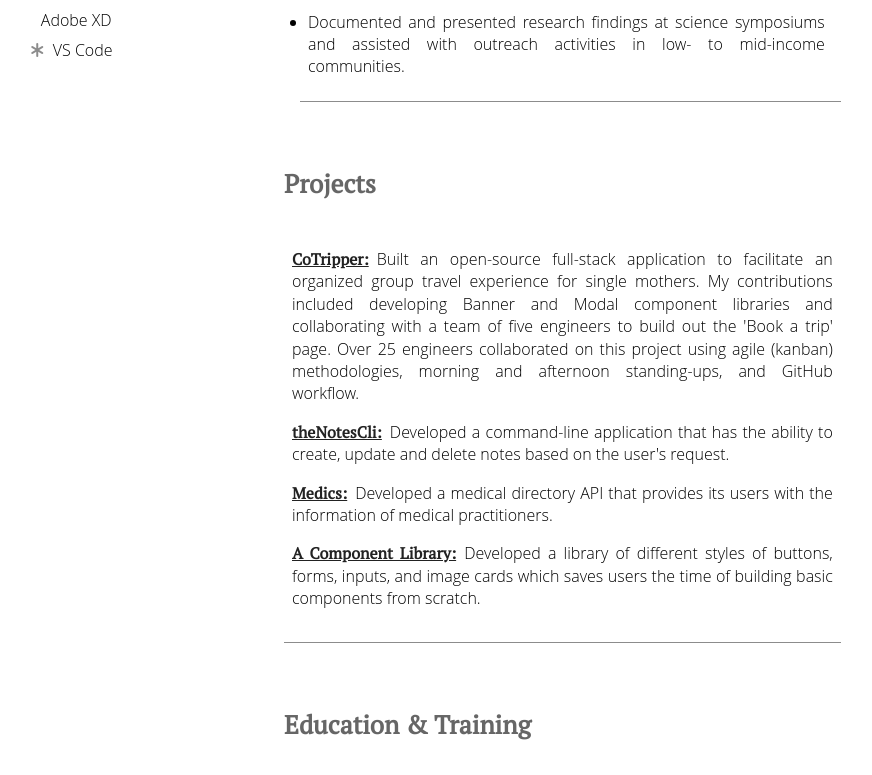
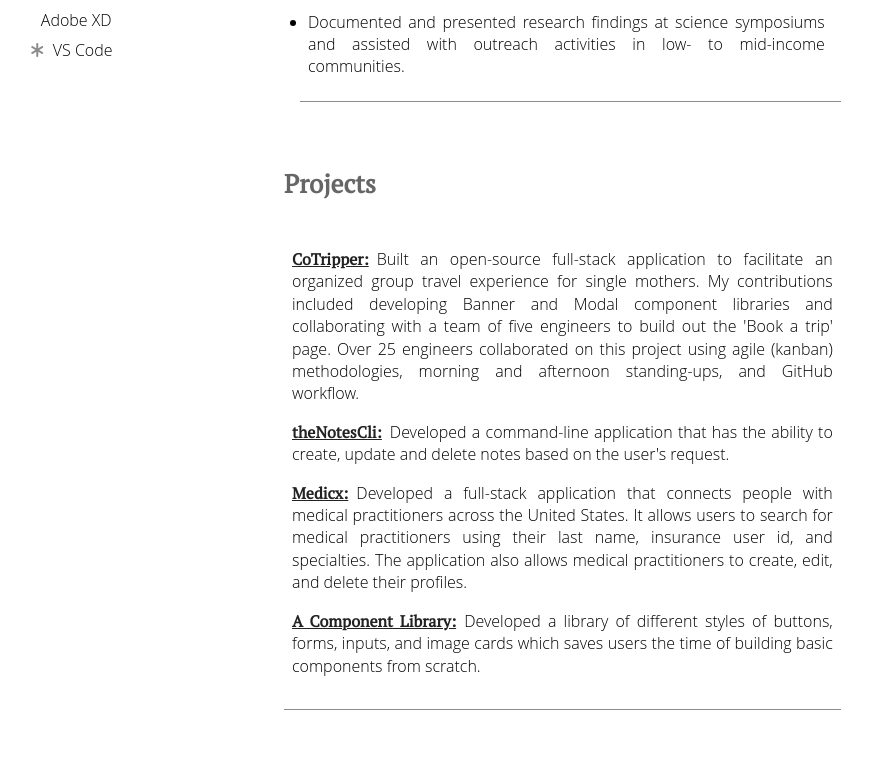
Before and after one commit to cenwachukwu/portfolio, a React (Create React App) app: page /Resume in a window 1280 px wide. Shown: the part 1513-2288 px from the top of the page, without its empty margins (180-1052 px from the left). Built offline with nearby package versions, Linux system fonts and the light colour scheme; some icons are missing; a web font is replaced by a local one.

Commit message:
updated contact page

```diff
--- a/src/Applications/ProjectData.js
+++ b/src/Applications/ProjectData.js
@@ -9,8 +9,8 @@ export default [
     deployed: false,
   },
   {
-    name: "Medixs",
-    description: "A full-stack application that connects people with medical practioners across the United States. It allows users search for medical practioners using their last name, insurance uid, and specialities. The application also allows medical practioners create, edit, and delete their profiles.",
+    name: "Medicx",
+    description: "Developed a  full-stack application that connects people with medical practitioners across the United States. It allows users to search for medical practitioners using their last name, insurance user id, and specialties. The application also allows medical practitioners to create, edit, and delete their profiles.",
     technologies: "React.JS, CSS, Reach Routers, Express.JS, MongoDB, Node.js",
     github: "https://github.com/cenwachukwu/Medics",
     Stack: "MERN",
@@ -36,7 +36,7 @@ export default [
     deployed: "https://chick-flix.netlify.com/",
   },
   {
-    name: "Medixs API",
+    name: "Medicx API",
     description: "Developed a medical directory API that provides its users with the information of medical practitioners.",
     technologies: "Express.JS, Heroku, MongoDB, Mongoose ORM, Node.JS,",
     github: "https://github.com/cenwachukwu/a-food-and-drug-api",
--- a/src/Resume/Resume.js
+++ b/src/Resume/Resume.js
@@ -23,7 +23,7 @@ function Resume() {
                   <li className="resumeList caps"><i class="fab fa-css3 blackIconn"></i>css</li>
                     <li className="resumeList"><i class="fas fa-code blackIconn"></i>Javscript</li>
                     <li className="resumeList"><i class="fab fa-python blackIconn"></i>Python</li>
-                    <li className="resumeList"><i className="fa fa-code blackIconn"></i>Node.JS</li>
+
                   </ul>
                 </div>
               </div>
@@ -46,6 +46,7 @@ function Resume() {
                 </div>
                 <div>
                   <ul className="resumeListParent">
+                    <li className="resumeList"><i className="fa fa-code blackIconn"></i>Node.JS</li>
                     <li className="resumeList"><i class="fas fa-code blackIconn"></i>Django</li>
                     <li className="resumeList"><i class="fa fa-object-ungroup blackIconn"></i>React JS</li>
                     <li className="resumeList"><i class="fa fa-server blackIconn"></i>Express JS</li>
@@ -171,8 +172,8 @@ function Resume() {
                   <a href="https://github.com/cenwachukwu/pythonCLIProject" target="_blank" rel="noopener noreferrer" className="resumeAtag">theNotesCli:</a>
                   Developed a command-line application that has the ability to create, update and delete notes based on the user's request.                  </p>
                 <p className="resumeProjects">
-                  <a href="https://med-directory-cen.herokuapp.com/directory" target="_blank" rel="noopener noreferrer" className="resumeAtag">Medics:</a>
-                  Developed a medical directory API that provides its users with the information of medical practitioners.                  </p>
+                  <a href="https://medicx.netlify.com/" target="_blank" rel="noopener noreferrer" className="resumeAtag">Medicx:</a>
+                  Developed a  full-stack application that connects people with medical practitioners across the United States. It allows users to search for medical practitioners using their last name, insurance user id, and specialties. The application also allows medical practitioners to create, edit, and delete their profiles.</p>
                 <p className="resumeProjects">
                   <a href="https://gifted-hamilton-0abe26.netlify.com" target="_blank" rel="noopener noreferrer" className="resumeAtag">A Component Library:</a>
                   Developed a library of different styles of buttons, forms, inputs, and image cards which saves users the time of building basic components from scratch.                  </p>
```
